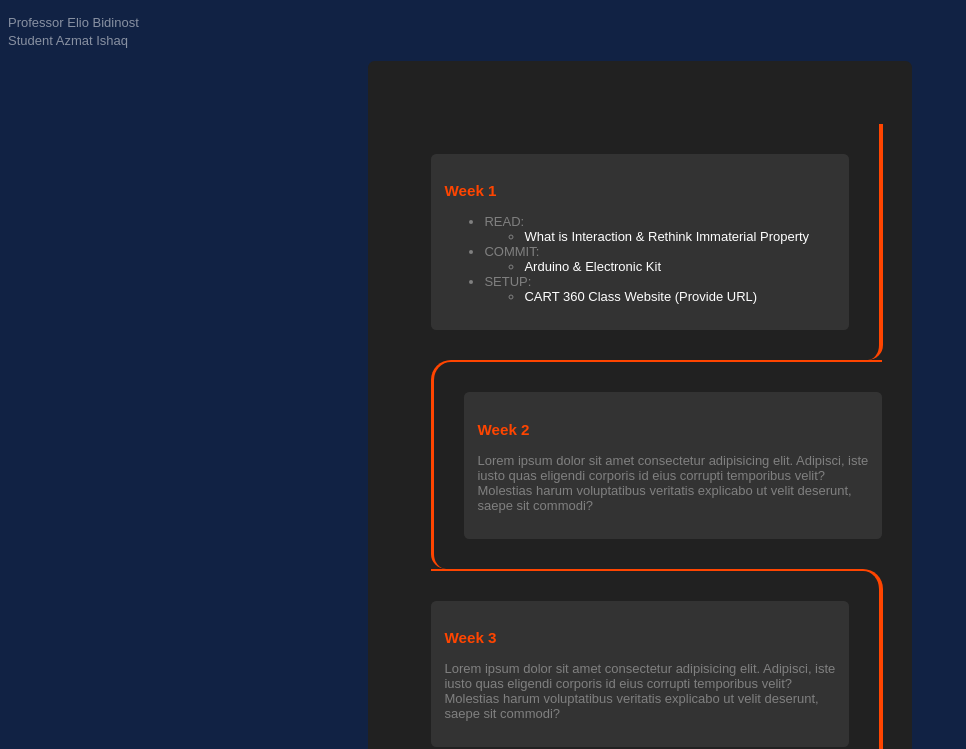
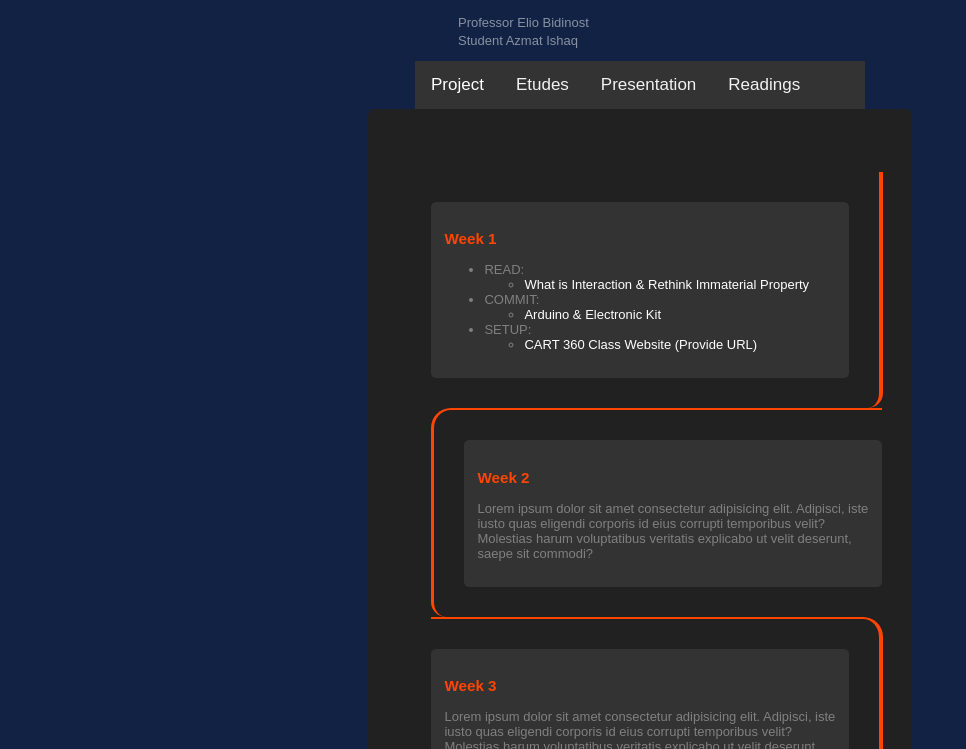
Before and after one commit to AzmatIshaq/CART-351, a plain HTML site: page index.html in a window 1280 px wide. Shown: the part 51-800 px from the top of the page, without its empty margins (0-966 px from the left). Drawn offline with Linux system fonts and the light colour scheme.

Commit message:
CART360: Updates

```diff
--- a/index.html
+++ b/index.html
@@ -27,6 +27,14 @@ By Azmat ishaq
 </div>
 
 <!-- Navbar -->
+<div class="topnav">
+  <a class="active" href="#home">Project</a>
+  <a href="#news">Etudes</a>
+  <a href="#contact">Presentation</a>
+  <a href="#about">Readings</a>
+</div>
+
+
 
 <!-- Main Content -->
     <div class="main-divs-container">
--- a/style.css
+++ b/style.css
@@ -9,6 +9,35 @@ body {
   font-size: 13px;
   font-family: sans-serif;
 }
+
+
+/* Navbar Styling */
+
+.topnav {
+  overflow: hidden;
+  background-color: #333;
+  width: 450px;
+}
+
+.topnav a {
+  float: left;
+  color: #f2f2f2;
+  text-align: center;
+  padding: 14px 16px;
+  text-decoration: none;
+  font-size: 17px;
+}
+
+.topnav a:hover {
+  background-color: #ddd;
+  color: black;
+}
+
+.topnav a.active {
+  background-color: #gray;
+  color: white;
+}
+
 
 /* Default properties for divs */
 div {
@@ -40,14 +69,14 @@ a {
 #site-sub-header-1 {
   display: grid;
   color: rgba(255, 255, 255, 0.5);
-  /* margin-left: 35.6%; */
+  margin-left: 35.6%;
 }
 
 #site-sub-header-2 {
   margin-top: -10px;
   display: grid;
   color: rgba(255, 255, 255, 0.5);
-  /* margin-left: 35.6%; */
+  margin-left: 35.6%;
 }
 
 /* Style section titles */
```
